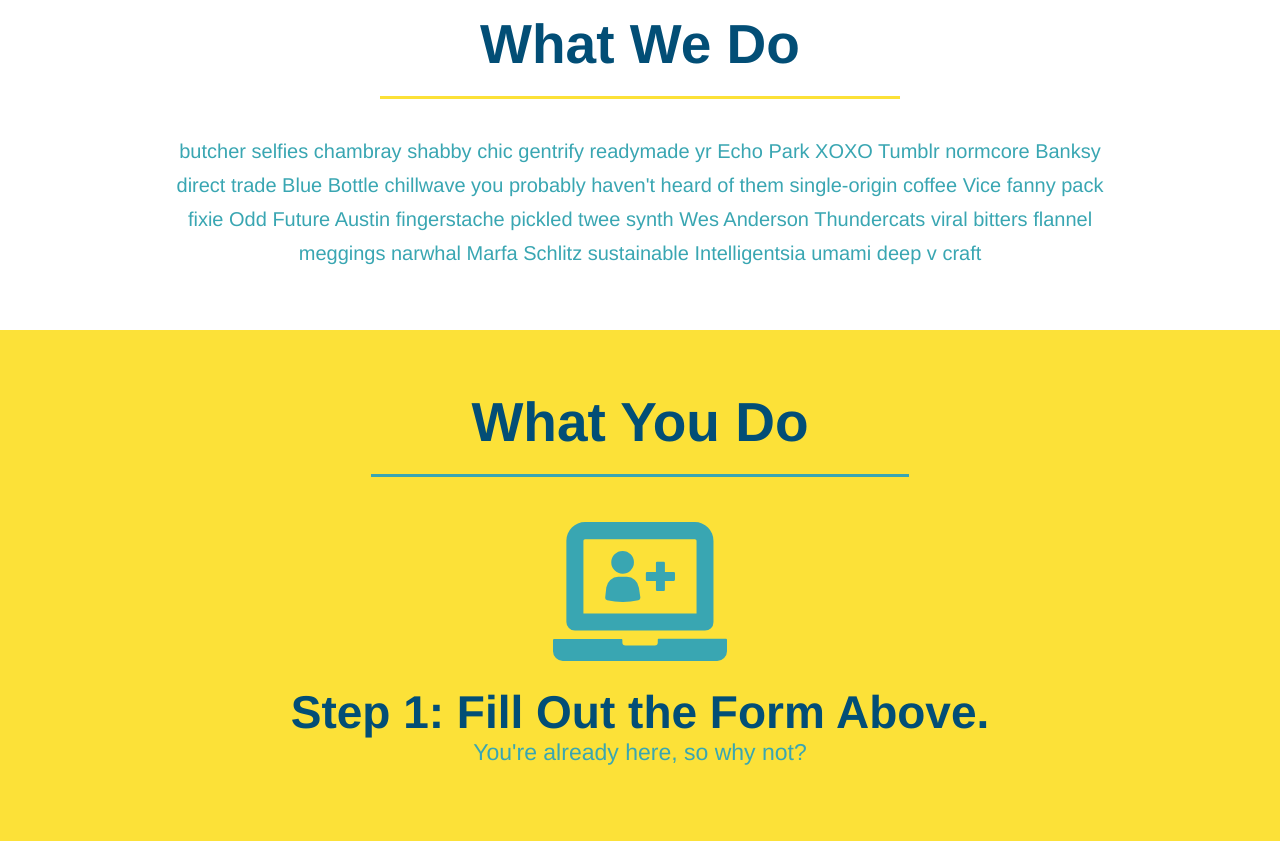
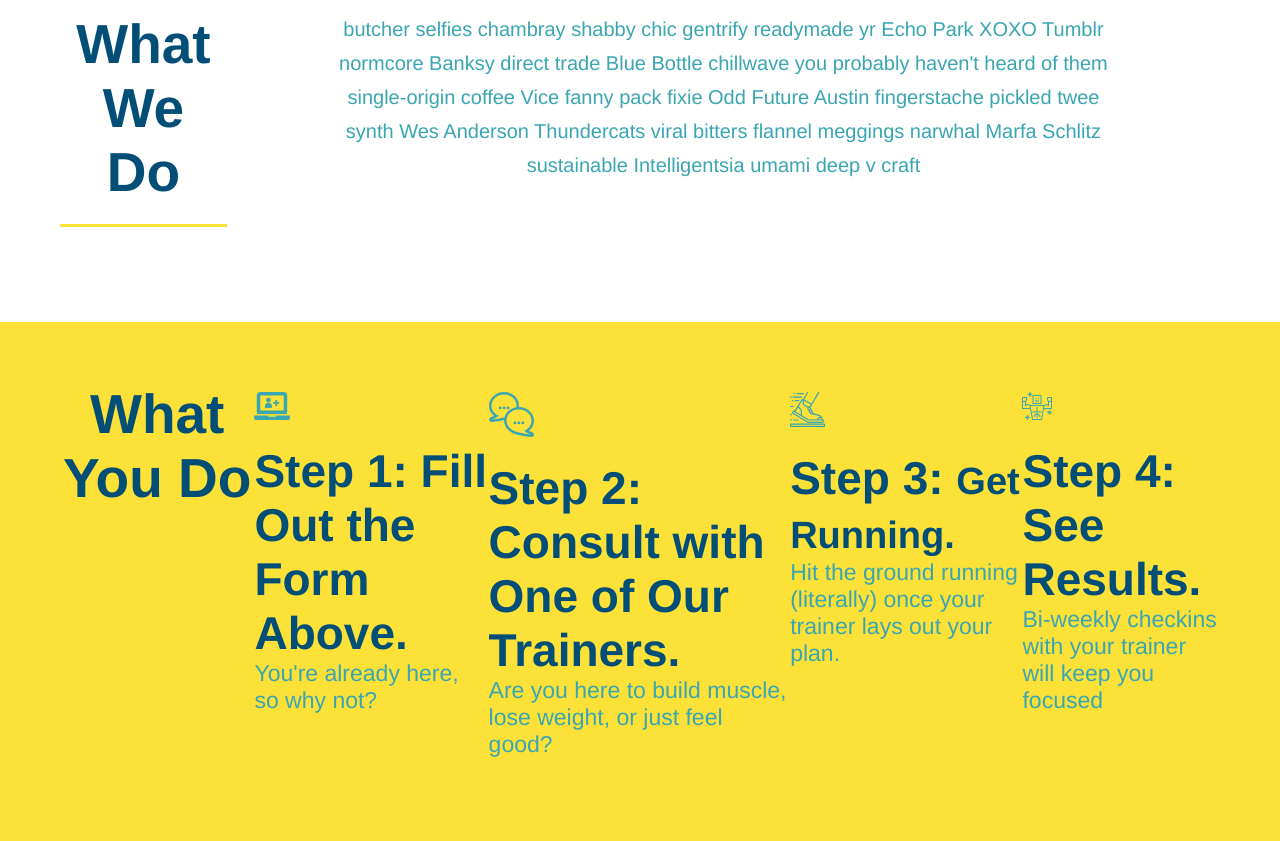
Before and after one commit to ninakd21/run-buddy1, a plain HTML site: page index.html in a window 1280 px wide. Shown: the part 1620-2461 px from the top of the page. Drawn offline with Linux system fonts and the light colour scheme.

Commit message:
Flex-row and styles

```diff
--- a/assets/css/style.css
+++ b/assets/css/style.css
@@ -153,11 +153,12 @@ section {
 /* SECTION TITLE STYLES START */
 .section-title {
   font-size: 55px;
-  display: inline-block;
-  padding: 0 100px 20px 100px;
   border-bottom: 3px solid;
-  margin-bottom: 35px;
   color: #024e76;
+  padding-bottom: 20px;
+  text-align: center;
+  margin: 0 auto 35px auto;
+  width: 50%;
 }
 
 .primary-border {
@@ -170,9 +171,7 @@ section {
 /* SECTION TITLE STYLES END */
 
 /* WHAT WE DO STYLES */
-.intro {
-  text-align: center;
-}
+
 
 .intro p {
   line-height: 1.7;
@@ -180,13 +179,13 @@ section {
   width: 80%;
   margin: 0 auto;
   font-size: 20px;
+  text-align: center
 }
 /* WHAT YOU DO STYLES END */
 
 
 /* WHAT YOU DO STYLES START */
 .steps {
-  text-align: center;
   background: #fce138;
 }
 
@@ -258,7 +257,6 @@ section {
 
 /* REACH OUT STYLES START */
 .contact {
-  text-align: center;
   background: #024e76;
 }
 
@@ -307,3 +305,6 @@ height: 400px;
 .text-right {
   text-align: right;
 }
+.flex-row {
+  display: flex;
+}
--- a/index.html
+++ b/index.html
@@ -79,19 +79,23 @@
 
     <!-- "What we do" section -->
     <section id="what-we-do" class="intro">
-        <h2 class="section-title primary-border">What We Do</h2>
-        <p>
-            butcher selfies chambray shabby chic gentrify readymade yr Echo Park XOXO Tumblr normcore Banksy direct trade Blue
-            Bottle chillwave you probably haven't heard of them single-origin coffee Vice fanny pack fixie Odd Future Austin
-            fingerstache pickled twee synth Wes Anderson Thundercats viral bitters flannel meggings narwhal Marfa Schlitz
-            sustainable Intelligentsia umami deep v craft
-            <p></p>
+        <div class="flex-row">
+            <h2 class="section-title primary-border">
+            What We Do
+            </h2>
+        <div>
+            <p>
+              butcher selfies chambray shabby chic gentrify readymade yr Echo Park XOXO Tumblr normcore Banksy direct trade Blue Bottle chillwave you probably haven't heard of them single-origin coffee Vice fanny pack fixie Odd Future Austin fingerstache pickled twee synth Wes Anderson Thundercats viral bitters flannel meggings narwhal Marfa Schlitz sustainable Intelligentsia umami deep v craft
+            </p>
+          </div>
     </section>
 
     <!-- "what you do" section -->
     <section id="what-you-do" class="steps">
-        <h2 class="section-title secondary-border">What You Do</h2>
-
+        <div class="flex-row">
+            <h2 class="section-title primary-border">
+            What You Do
+            </h2>
         <div>
             <!-- insert this img element -->
             <img src="./assets/images/step-1.svg" alt="" />
@@ -119,9 +123,11 @@
     <!-- meet the trainers" section -->
     <section>
         <section id="your-trainers" class="trainers">
-            <h2 class="section-title primary-border">
-                Meet the Trainers
-              </h2>
+            <div class="flex-row">
+                <h2 class="section-title primary-border">
+                Meet the trainers
+                </h2>
+            </div>
                  <article class="trainer">
                 <img src="./assets/images/trainer-1.jpg" alt="Arron Stephens in his workout clothes, ready to pump iron" />
 
@@ -161,10 +167,11 @@
     <!-- "reach out" section -->
 
     <section id="reach-out" class="contact">
-        <h2 class="section-title secondary-border">
-          Reach Out
-        </h2>
-
+        <div class="flex-row">
+            <h2 class="section-title primary-border">
+            Reach Out
+            </h2>
+        </div>
         <div class="contact-info">
             <iframe src=https://www.google.com/maps/embed?pb=!1m18!1m12!1m3!1d3221.8975491478514!2d-86.80484914850139!3d36.14470771192203!2m3!1f0!2f0!3f0!3m2!1i1024!2i768!4f13.1!3m3!1m2!1s0x886466a4a6ef8047%3A0xea511455173915d6!2sVanderbilt%20University!5e0!3m2!1sen!2sus!4v1619029261728!5m2!1sen!2sus"
             width="400"
```
